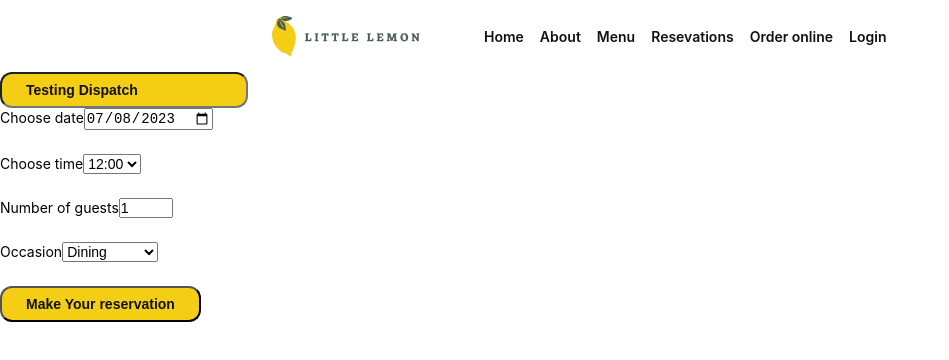
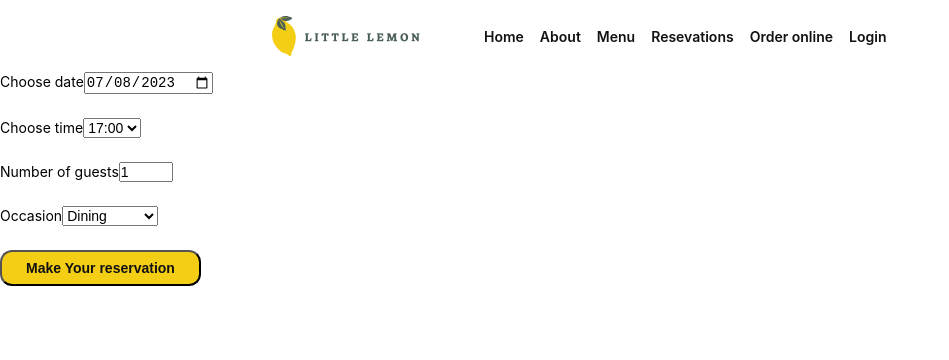
Before and after one commit to theoddson/lil-lemon, a React (Create React App) app: page /booking in a window 1280 px wide. Shown: the top 360 px of the page, without its empty margins (0-949 px from the left). Built offline with nearby package versions, Linux system fonts and the light colour scheme.

Commit message:
Added booking functionality, added confirmation page

```diff
--- a/public/index.html
+++ b/public/index.html
@@ -16,6 +16,7 @@
       user's mobile device or desktop. See https://developers.google.com/web/fundamentals/web-app-manifest/
     -->
     <link rel="manifest" href="%PUBLIC_URL%/manifest.json" />
+
     <!--
       Notice the use of %PUBLIC_URL% in the tags above.
       It will be replaced with the URL of the `public` folder during the build.
--- a/src/App.js
+++ b/src/App.js
@@ -4,6 +4,7 @@ import Nav from './Components/Navigation'
 import {Routes, Route} from 'react-router-dom'
 import HomePage from './Pages/Home'
 import BookingPage from './Pages/Reserve'
+import ConfirmationPage from './Pages/Confirmation'
 
 function App() {
   return (
@@ -11,6 +12,7 @@ function App() {
     <Routes>
         <Route path="/" element={<HomePage />}></Route>
         <Route path="/booking" element={<BookingPage />}></Route>
+        <Route path="/confirmed" element={<ConfirmationPage/>}></Route>
       </Routes>
     </>
   );
--- a/src/Components/BookingForm.jsx
+++ b/src/Components/BookingForm.jsx
@@ -8,7 +8,7 @@ function BookingForm(props) {
 
     const [booking, setBooking] = useState({
         date: '2023-07-08',
-        time: '12:00',
+        time: props.availableTimes[0],
         partySize: 1,
         occasion: 'Dining'
     })
@@ -17,22 +17,23 @@ function BookingForm(props) {
 
 
 
-    const listItems = props.availableTimes.times.map((number, i) =>
+    const listItems = props.availableTimes?.map((number, i) =>
         <option key={i}>{number}</option>
         );
 
-    const handleSubmit = (e) => {
-        props.updateTimes('update_times');
-        console.log('Times' + props.availableTimes.times)
-        console.log(props.availableTimes)
-        e.preventDefault();
-    }
+        console.log('Passed times: ' + props.availableTimes)
+        console.log('Date: ' + booking.date + ', ' + 'Time: ' + booking.time)
+
+        const handleSubmit = (e) => {
+            e.preventDefault();
+            props.submitBooking({ ...booking});
+        }
 
     return (
         <form className="booking-form gap-24" onSubmit={handleSubmit}>
 
             <div>
-                <label for="res-date">Choose date</label>
+                <label htmlFor="res-date">Choose date</label>
                 <input type="date" id="res-date"
                     value={booking.date}
                     onChange={e => {
@@ -40,6 +41,7 @@ function BookingForm(props) {
                             ...booking,
                             date: e.target.value
                         });
+                        props.dispatch(e.target.value);
                     }}
 
                 />
@@ -47,7 +49,7 @@ function BookingForm(props) {
 
 
             <div>
-                <label for="res-time">Choose time</label>
+                <label htmlFor="res-time">Choose time</label>
                 <select id="res-time "
                     value={booking.time}
                     onChange={e => {
@@ -63,7 +65,7 @@ function BookingForm(props) {
             </div>
 
             <div>
-                <label for="partySize">Number of guests</label>
+                <label htmlFor="partySize">Number of guests</label>
                 <input
                     type="number"
                     placeholder="1"
@@ -81,7 +83,7 @@ function BookingForm(props) {
             </div>
 
             <div>
-                <label for="occasion">Occasion</label>
+                <label htmlFor="occasion">Occasion</label>
                 <select id="occasion"
                     value={booking.occasion}
                     onChange={e => {
--- /dev/null
+++ b/src/Pages/Confirmation.jsx
@@ -0,0 +1,12 @@
+import React from "react";
+import Nav from '../Components/Navigation'
+
+function Home() {
+    return (
+      <>
+        <Nav></Nav>
+        <h1>Confirmation</h1>
+      </>
+    );
+  }
+  export default Home;
--- a/src/Pages/Reserve.jsx
+++ b/src/Pages/Reserve.jsx
@@ -1,32 +1,35 @@
-import React, {useReducer, useState} from "react";
+import React, {useReducer, useState, useEffect} from "react";
 import Nav from '../Components/Navigation'
 import BookingForm from "../Components/BookingForm";
-import logo from  '../images/ll-logo.png'
+import {fetchAPI, submitAPI} from '../api'
+import { useNavigate } from "react-router-dom";
+
+const updateTimes = (availableTimes, date) => {
+  const response = fetchAPI(new Date(date));
+  return (response.length !== 0) ? response : [availableTimes];
+};
 
 
-
-const reducer = (state,action) => {
-  if(action.type == 'update_times') return {times: ['388:00']};
-  return state;
-}
-
+const initializeTimes = initialTimes =>
+  [...initialTimes, ...fetchAPI(new Date())];
 
 
 function Reserve() {
-  const initialState = {times:['9:00','10:00','11:00','12:00','13:00','14:00','15:00','16:00','17:00']};
-  const [state,dispatch] = useReducer(reducer,initialState);
+  const [availableTimes,dispatch] = useReducer(updateTimes, [], initializeTimes);
 
-  const updateTimes = () => {
-    dispatch({type: 'update_times'})
-  }
+  const navigate = useNavigate();
 
+  const submitBooking = formData => {
+    const response = submitAPI(formData);
+    if (response) navigate("/confirmed");
+    console.log('hmm: ' + formData.occasion)
+  };
+
+  console.log('Is this an array? ' + Array.isArray(availableTimes))
     return (
       <>
-
         <Nav></Nav>
-        <input className="button" value="Testing Dispatch" onClick={() => dispatch({type: 'update_times'})} />
-        <BookingForm  updateTimes={dispatch} availableTimes={state}/>
-
+        <BookingForm  dispatch={dispatch} availableTimes={availableTimes} submitBooking={submitBooking}/>
       </>
     );
   }
--- /dev/null
+++ b/src/api.js
@@ -0,0 +1,26 @@
+const seededRandom = function (seed) {
+    var m = 2**35 - 31;
+    var a = 185852;
+    var s = seed % m;
+    return function () {
+        return (s = s * a % m) / m;
+    };
+}
+
+export function fetchAPI(date) {
+    let result = [];
+    let random = seededRandom(date.getDate());
+
+    for(let i = 17; i <= 23; i++) {
+        if(random() < 0.5) {
+            result.push(i + ':00');
+        }
+        if(random() < 0.5) {
+            result.push(i + ':30');
+        }
+    }
+    return result;
+};
+export function submitAPI(formData) {
+    return true;
+};
```
